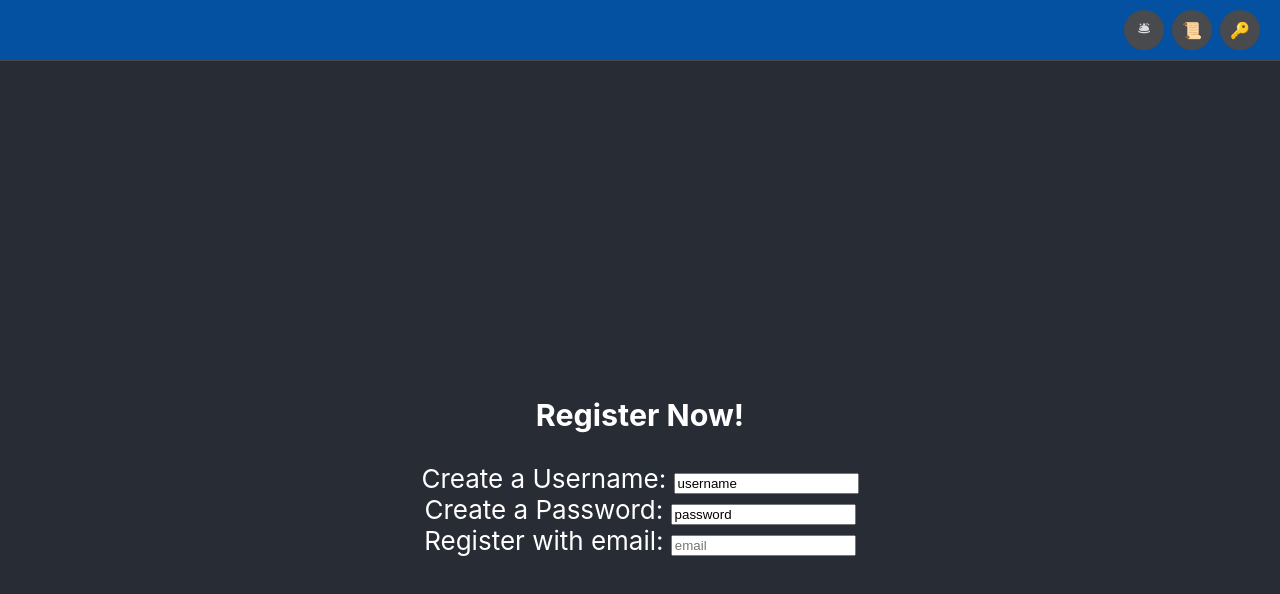
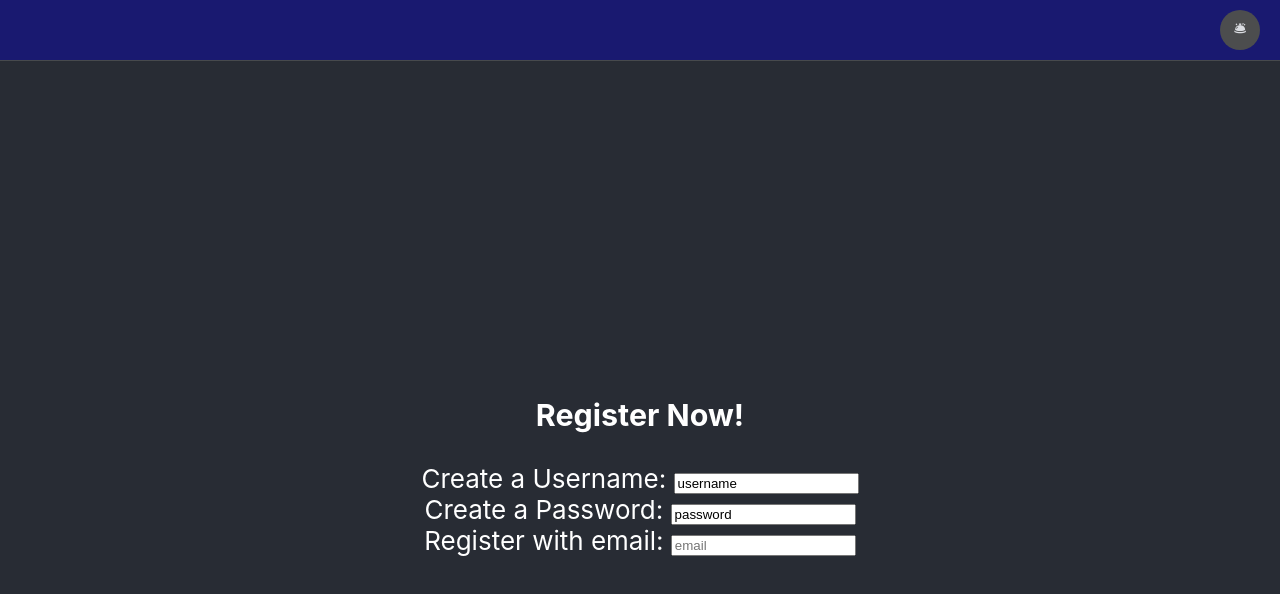
Before and after one commit to MMGroesbeck/silent-auction-front-end, a React (Create React App) app in the folder silent-auction/: page / in a window 1280 px wide. Shown: the top 594 px of the page. Built offline with nearby package versions, Linux system fonts and the light colour scheme.

Commit message:
completed icon navigation bar

```diff
--- a/silent-auction/src/App.js
+++ b/silent-auction/src/App.js
@@ -2,7 +2,7 @@ import React from 'react';
 import './App.css';
 
 import Register from './components/Register'
-import { Navigation } from './components/Navigation'
+import { Navigation, DropdownMenu } from './components/Navigation'
 import { NavItem } from './components/Navigation'
 
 
@@ -15,9 +15,9 @@ function App() {
   return (
     <div className="App">
       <Navigation>
-         <NavItem icon ="🛎" ></NavItem>
-         <NavItem icon ="📜"></NavItem>
-         <NavItem icon ="🔑"></NavItem>
+         <NavItem icon ="🛎">
+           <DropdownMenu />
+         </NavItem>
         </Navigation>
       <header className="App-header">
         {/* <h1>
--- a/silent-auction/src/components/Navigation.js
+++ b/silent-auction/src/components/Navigation.js
@@ -1,4 +1,4 @@
-import React from 'react'
+import React, { useState } from 'react'
 
 
 
@@ -15,11 +15,42 @@ export const Navigation = (props) => {
 //Create a Navigation Item
 //Later Move Navigation Item into it's own Component
 export const NavItem = (props) => {
+    const [open, setOpen] = useState()
+
     return(
         <li className = "nav-item">
-            <a href = "/#" className = "icon-button">
+            <a href = "/#"
+                className = "icon-button"
+                onClick={() => setOpen(!open)}>
                 {props.icon}
             </a>
+            {open && props.children}
         </li>
     )
 }
+
+//Create a function for the dropdown menu
+export const DropdownMenu = () => {
+
+    function DropdownItem(props){
+        return(
+        <a href ="/#" className = "menu-item">
+        <span className = "icon-button">{props.leftIcon}</span>
+            {props.children}
+        <span className = "icon-right">{props.rightIcon}</span>
+        </a>
+        )}
+
+    return(
+        <>
+        <div className = "dropdown">
+            <DropdownItem
+                leftIcon = {"🔑"} >Login
+            </DropdownItem>
+            <DropdownItem
+                leftIcon={"📝" }>Sign-up!
+            </DropdownItem>
+        </div>
+     </>
+    )
+}
--- a/silent-auction/src/index.css
+++ b/silent-auction/src/index.css
@@ -13,7 +13,7 @@ code {
 }
 
 :root {
-  --bg: #0351a0;
+  --bg:#191970;
   --bg-accent: #484a4d;
   --text-color: #dadce1;
   --nav-size: 60px;
@@ -58,7 +58,7 @@ a{
   --button-size:calc(var(--nav-size) * 0.5);
   width: var(--button-size);
   height: var(--button-size);
-  background-color: #484a4d;
+  background-color: #4c4d4e;
   border-radius: 50%;
   padding: 5px;
   margin: 2px;
@@ -71,3 +71,31 @@ a{
 .icon-button:hover {
   filter: brightness(1.2);
 }
+
+.dropdown {
+  position: absolute;
+  top: 58px ;
+  width: 300px;
+  transform: translateX(-45%);
+  background-color: var(--bg);
+  border-radius: var(--border-radius);
+  padding: 1rem;
+  overflow: hidden;
+}
+
+.menu-item {
+  height: 50px;
+  display: flex;
+  align-items: center;
+  border-radius: var(--border-radius);
+  transition: background var(--speed);
+  padding: 0.5rem;
+}
+
+.menu-item:hover {
+  background-color: #4169E1;
+}
+
+.icon-right {
+  margin-left: auto
+}
```
